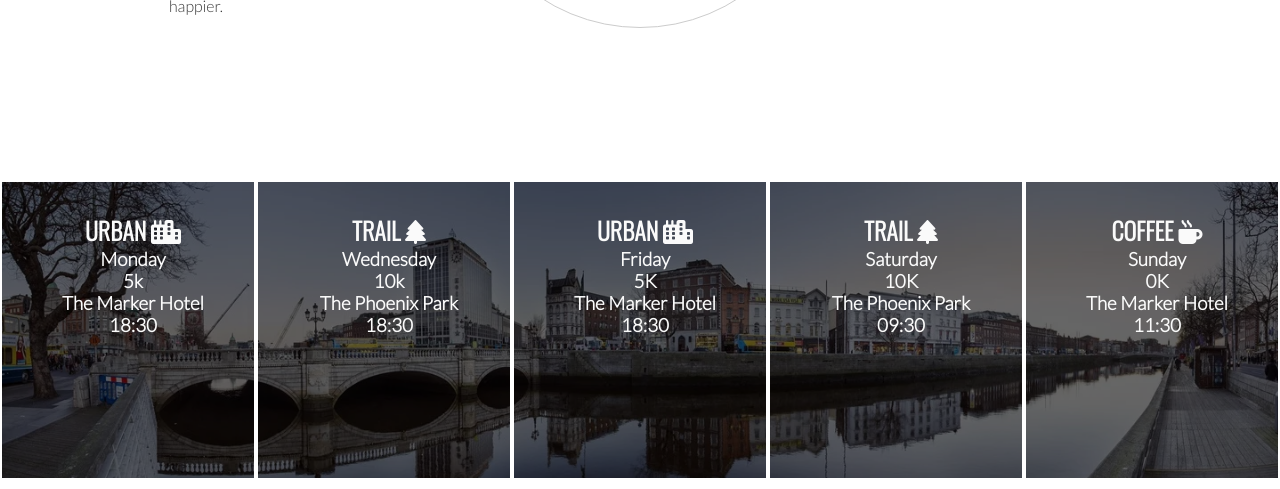
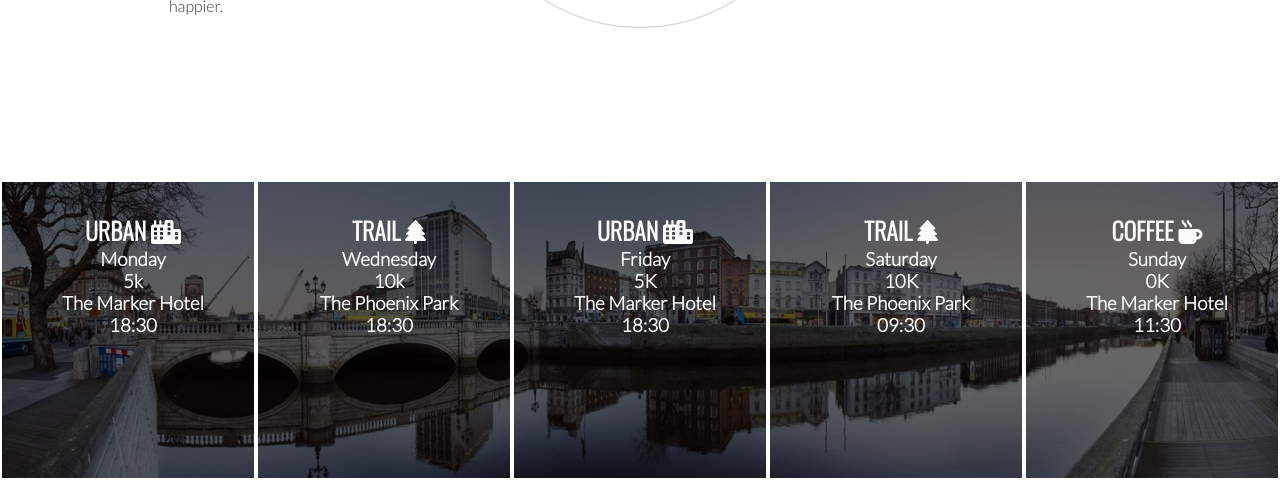
Before and after one commit to Deian13/love-running, a plain HTML site: page index.html in a window 1280 px wide. Shown: the part 1115-1604 px from the top of the page. Drawn offline with nearby package versions, Linux system fonts and the light colour scheme.

Commit message:
Corrected two typos in the style.css file.

```diff
--- a/assets/css/style.css
+++ b/assets/css/style.css
@@ -3,7 +3,7 @@
 * {
     margin: 0;
     padding: o;
-    border: none;
+    border: 0;
 }
 
 body {
@@ -205,7 +205,7 @@
     background-image: url('../images/dublin-city.webp');
     background-repeat: no-repeat;
     background-size: cover;
-    background-position: cecnter;
+    background-position: center;
     width: 100%;
     overflow: hidden;
 }
```
